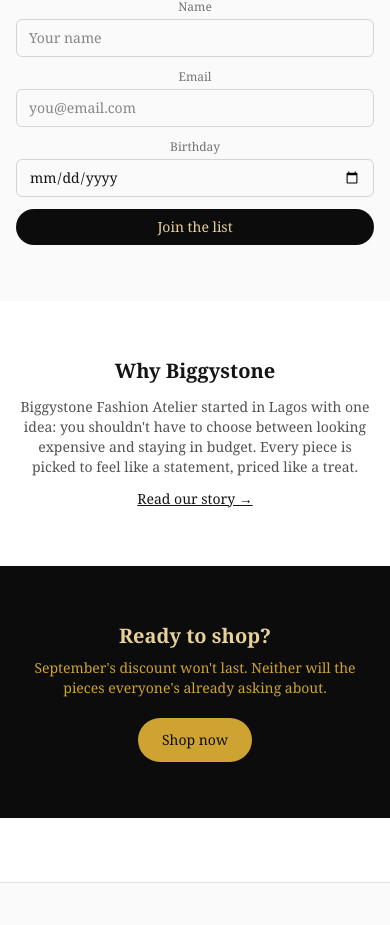
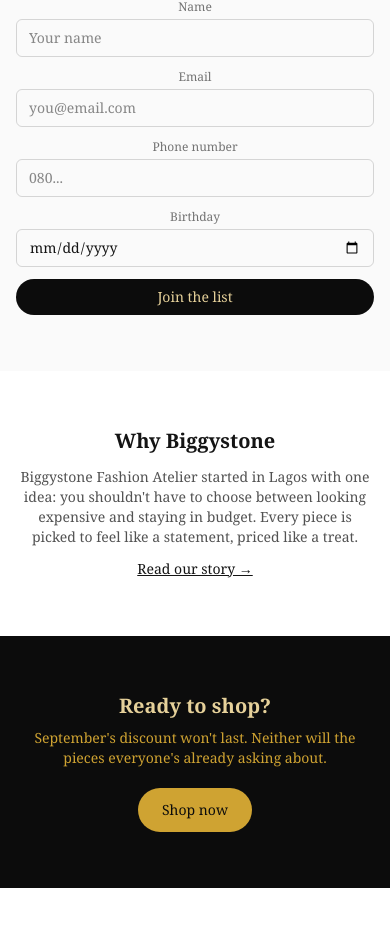
Before and after one commit to biggystonefasionatelier/biggystonefashionsite, a Next.js app: page / in a window 390 px wide. Shown: the part 1639-2564 px from the top of the page. Built offline with nearby package versions, Linux system fonts and the light colour scheme; no server answers; the database is empty.

Commit message:
Add phone number to email/birthday signup form
Collected alongside name/email/birthday, stored on email_signups,
synced to Brevo as the SMS attribute, and shown in the admin signups
table and CSV export.

```diff
--- a/src/app/admin/(dashboard)/signups/page.tsx
+++ b/src/app/admin/(dashboard)/signups/page.tsx
@@ -6,17 +6,19 @@
   id: string;
   name: string;
   email: string;
+  phone: string;
   birthday: string | null;
   brevo_synced: boolean;
   created_at: string;
 };
 
 function toCsv(signups: Signup[]): string {
-  const header = "Name,Email,Birthday,Synced to Brevo,Joined\n";
+  const header = "Name,Email,Phone,Birthday,Synced to Brevo,Joined\n";
   const rows = signups.map((s) =>
     [
       `"${s.name.replace(/"/g, '""')}"`,
       s.email,
+      s.phone,
       s.birthday ?? "",
       s.brevo_synced ? "Yes" : "No",
       new Date(s.created_at).toISOString(),
@@ -70,6 +72,7 @@
               <tr>
                 <th className="px-4 py-3">Name</th>
                 <th className="px-4 py-3">Email</th>
+                <th className="px-4 py-3">Phone</th>
                 <th className="px-4 py-3">Birthday</th>
                 <th className="px-4 py-3">Synced</th>
                 <th className="px-4 py-3">Joined</th>
@@ -80,6 +83,7 @@
                 <tr key={s.id} className="border-b border-black/5 last:border-0">
                   <td className="px-4 py-3">{s.name}</td>
                   <td className="px-4 py-3">{s.email}</td>
+                  <td className="px-4 py-3">{s.phone}</td>
                   <td className="px-4 py-3">{s.birthday ?? "—"}</td>
                   <td className="px-4 py-3">{s.brevo_synced ? "Yes" : "No"}</td>
                   <td className="px-4 py-3">{new Date(s.created_at).toLocaleDateString()}</td>
--- a/src/app/api/signup/route.ts
+++ b/src/app/api/signup/route.ts
@@ -31,7 +31,7 @@
     );
   }
 
-  const { name, email, birthday } = parsed.data;
+  const { name, email, phone, birthday } = parsed.data;
 
   try {
     const db = await getDb();
@@ -39,11 +39,11 @@
 
     await signups.updateOne(
       { email },
-      { $set: { name, email, birthday: birthday || null }, $setOnInsert: { created_at: new Date(), brevo_synced: false } },
+      { $set: { name, email, phone, birthday: birthday || null }, $setOnInsert: { created_at: new Date(), brevo_synced: false } },
       { upsert: true }
     );
 
-    const { synced } = await addBrevoContact({ name, email, birthday: birthday || undefined });
+    const { synced } = await addBrevoContact({ name, email, phone, birthday: birthday || undefined });
 
     if (synced) {
       await signups.updateOne({ email }, { $set: { brevo_synced: true } });
--- a/src/components/SignupForm.tsx
+++ b/src/components/SignupForm.tsx
@@ -17,6 +17,7 @@
     const payload = {
       name: String(form.get("name") ?? ""),
       email: String(form.get("email") ?? ""),
+      phone: String(form.get("phone") ?? ""),
       birthday: String(form.get("birthday") ?? ""),
     };
 
@@ -80,6 +81,20 @@
         />
       </div>
       <div className="flex-1">
+        <label className="block text-xs text-neutral-500" htmlFor="signup-phone">
+          Phone number
+        </label>
+        <input
+          id="signup-phone"
+          name="phone"
+          type="tel"
+          required
+          maxLength={20}
+          className="mt-1 w-full rounded-md border border-black/15 px-3 py-2 text-sm"
+          placeholder="080..."
+        />
+      </div>
+      <div className="flex-1">
         <label className="block text-xs text-neutral-500" htmlFor="signup-birthday">
           Birthday
         </label>
--- a/src/lib/brevo.ts
+++ b/src/lib/brevo.ts
@@ -1,12 +1,13 @@
 /**
- * Server-only Brevo helper. Pushes a signup (name, email, birthday) into
- * Brevo as a contact on the configured list, so the birthday/discount
+ * Server-only Brevo helper. Pushes a signup (name, email, phone, birthday)
+ * into Brevo as a contact on the configured list, so the birthday/discount
  * automations set up in Brevo can pick them up. BREVO_API_KEY never
  * touches the browser - only called from API routes.
  */
 export async function addBrevoContact(params: {
   email: string;
   name: string;
+  phone: string;
   birthday?: string; // YYYY-MM-DD
 }) {
   const apiKey = process.env.BREVO_API_KEY;
@@ -19,6 +20,13 @@
 
   const [firstName, ...rest] = params.name.trim().split(" ");
   const lastName = rest.join(" ");
+
+  // Brevo's SMS attribute expects an international format - Nigerian
+  // numbers are usually typed starting with 0 (e.g. 080...), so swap
+  // that leading 0 for the +234 country code.
+  const smsNumber = params.phone.trim().startsWith("0")
+    ? `+234${params.phone.trim().slice(1)}`
+    : params.phone.trim();
 
   const res = await fetch("https://api.brevo.com/v3/contacts", {
     method: "POST",
@@ -34,6 +42,7 @@
       attributes: {
         FIRSTNAME: firstName || "",
         LASTNAME: lastName || "",
+        SMS: smsNumber,
         ...(params.birthday ? { BIRTHDAY: params.birthday } : {}),
       },
     }),
--- a/src/lib/validation.ts
+++ b/src/lib/validation.ts
@@ -9,6 +9,7 @@
 export const signupSchema = z.object({
   name: z.string().trim().min(1, "Name is required").max(100),
   email: z.string().trim().email("Enter a valid email").max(200),
+  phone: z.string().trim().min(7, "Enter a valid phone number").max(20),
   birthday: z
     .string()
     .regex(/^\d{4}-\d{2}-\d{2}$/, "Birthday must be in YYYY-MM-DD format")
```
